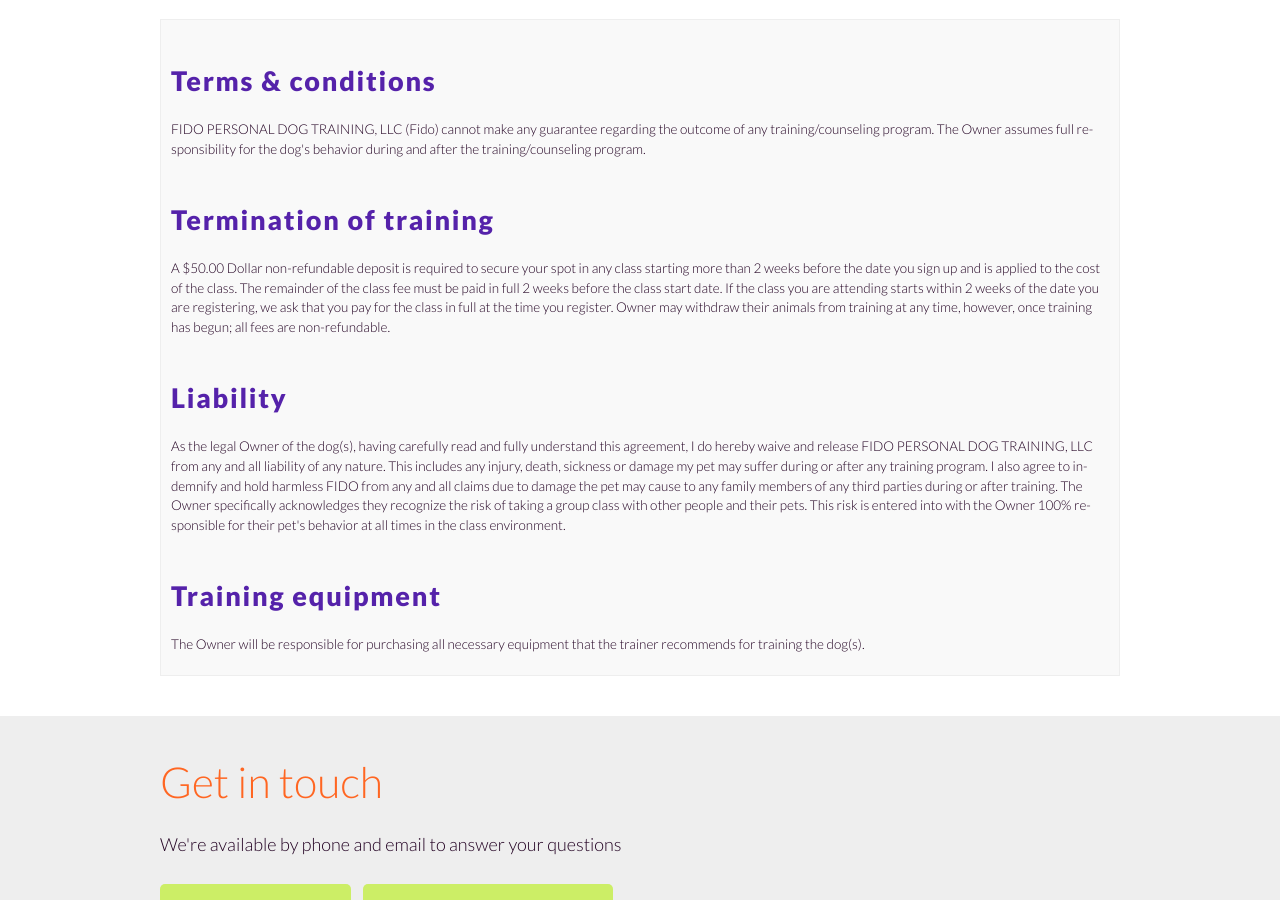
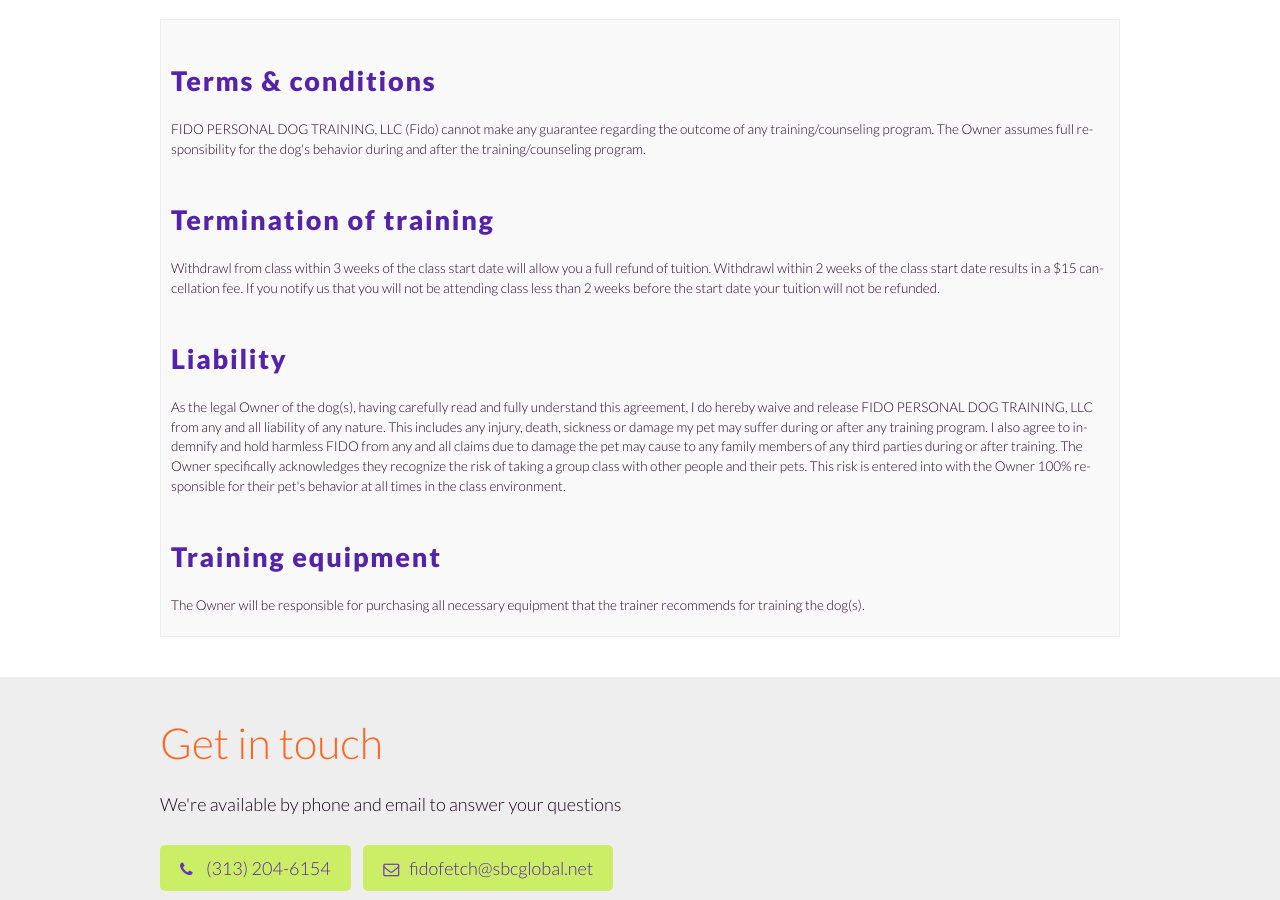
Before and after one commit to fidodogtraining/fidodogtraining.github.io, a Jekyll site: the page built from _forms/group-class-customer-agreement.html, in a window 1280 px wide and 900 px high, scrolled down 3523 px. Built offline with Jekyll 4.4.1, drawn with Linux system fonts in a browser that asks for light colours.

Commit message:
Update group-class-customer-agreement.html

```diff
--- a/_forms/group-class-customer-agreement.html
+++ b/_forms/group-class-customer-agreement.html
@@ -258,13 +258,11 @@
   assumes full responsibility for the dog's behavior during and after the
   training/counseling program.</p>
   <h3>Termination of training</h3>
-  <p>A $50.00 Dollar non-refundable deposit is required to secure your spot in any
-  class starting more than 2 weeks before the date you sign up and is applied to
-  the cost of the class. The remainder of the class fee must be paid in full 2
-  weeks before the class start date. If the class you are attending starts within 2
-  weeks of the date you are registering, we ask that you pay for the class in full
-  at the time you register. Owner may withdraw their animals from training at
-  any time, however, once training has begun; all fees are non-refundable.</p>
+  <p>Withdrawl from class within 3 weeks of the class start date will allow you a full
+  refund of tuition.
+  Withdrawl within 2 weeks of the class start date results in a $15 cancellation fee.
+  If you notify us that you will not be attending class less than 2 weeks before the start date your
+  tuition will not be refunded. </p>
   <h3>Liability</h3>
   <p>As the legal Owner of the dog(s), having carefully read and fully understand
   this agreement, I do hereby waive and release FIDO PERSONAL DOG
```
